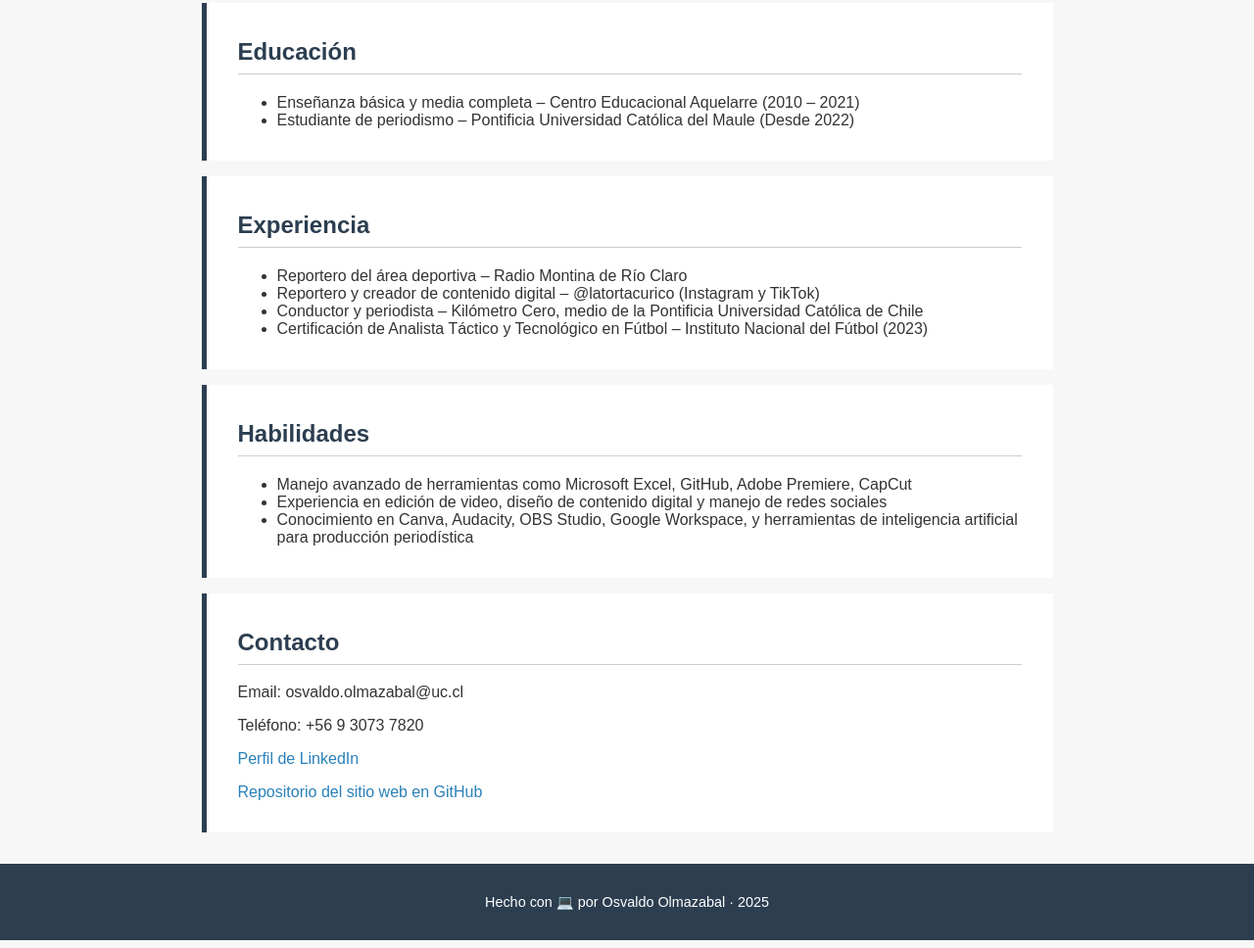
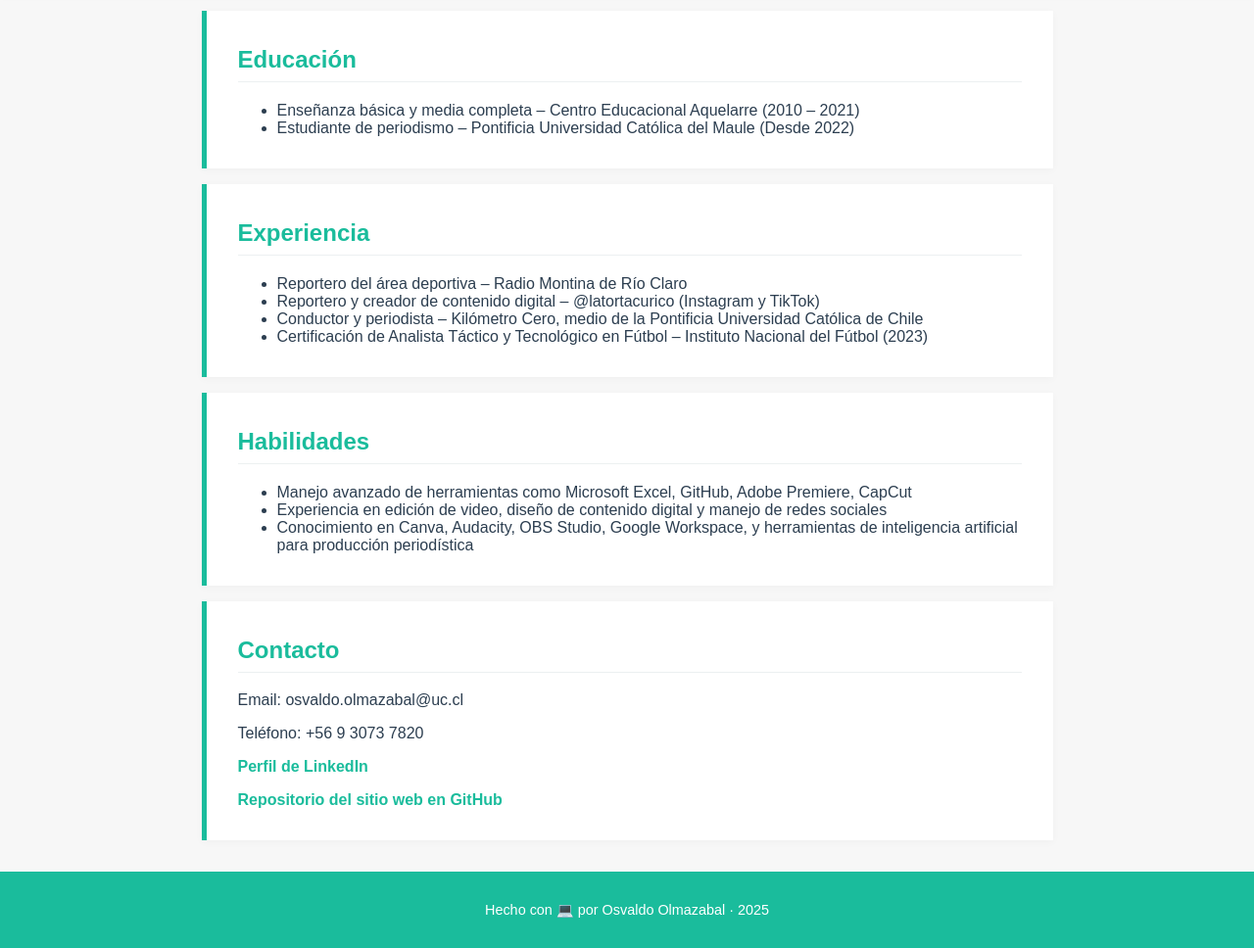
Before and after one commit to Osva1d0lm/nueva-pagina-web, a plain HTML site: page docs/index.html in a window 1280 px wide. Shown: the part 491-1459 px from the top of the page at 98% size. Drawn offline with Linux system fonts and the light colour scheme.

Commit message:
styles.css

```diff
--- a/docs/styles.css
+++ b/docs/styles.css
@@ -4,12 +4,12 @@ body {
     margin: 0;
     padding: 0;
     background-color: #f7f7f7;
-    color: #333;
+    color: #2c3e50;
 }
 
 /* Encabezado */
 header {
-    background-color: #2c3e50;
+    background-color: #1abc9c; /* Turquesa */
     color: white;
     text-align: center;
     padding: 2rem 1rem;
@@ -31,6 +31,7 @@ header p {
     text-align: center;
     background-color: white;
     padding: 2rem;
+    box-shadow: 0 2px 5px rgba(0, 0, 0, 0.05);
 }
 
 .foto {
@@ -39,27 +40,30 @@ header p {
     border-radius: 50%;
     object-fit: cover;
     margin-bottom: 1rem;
+    border: 4px solid #1abc9c;
 }
 
 /* Secciones */
 .seccion {
-    background-color: #fff;
+    background-color: white;
     margin: 1rem auto;
     padding: 1rem 2rem;
     max-width: 800px;
-    border-left: 5px solid #2c3e50;
+    border-left: 5px solid #1abc9c;
+    box-shadow: 0 2px 8px rgba(0, 0, 0, 0.03);
 }
 
 h2 {
-    color: #2c3e50;
-    border-bottom: 1px solid #ccc;
+    color: #1abc9c;
+    border-bottom: 1px solid #ecf0f1;
     padding-bottom: 0.5rem;
 }
 
 /* Links */
 a {
-    color: #2980b9;
+    color: #1abc9c;
     text-decoration: none;
+    font-weight: bold;
 }
 
 a:hover {
@@ -68,7 +72,7 @@ a:hover {
 
 /* Footer */
 footer {
-    background-color: #2c3e50;
+    background-color: #1abc9c;
     color: white;
     text-align: center;
     padding: 1rem;
```
